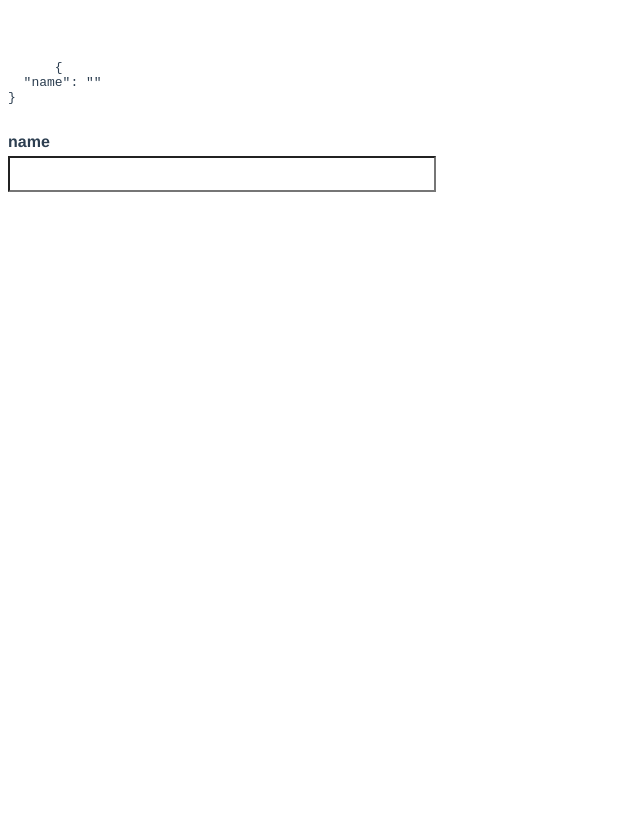
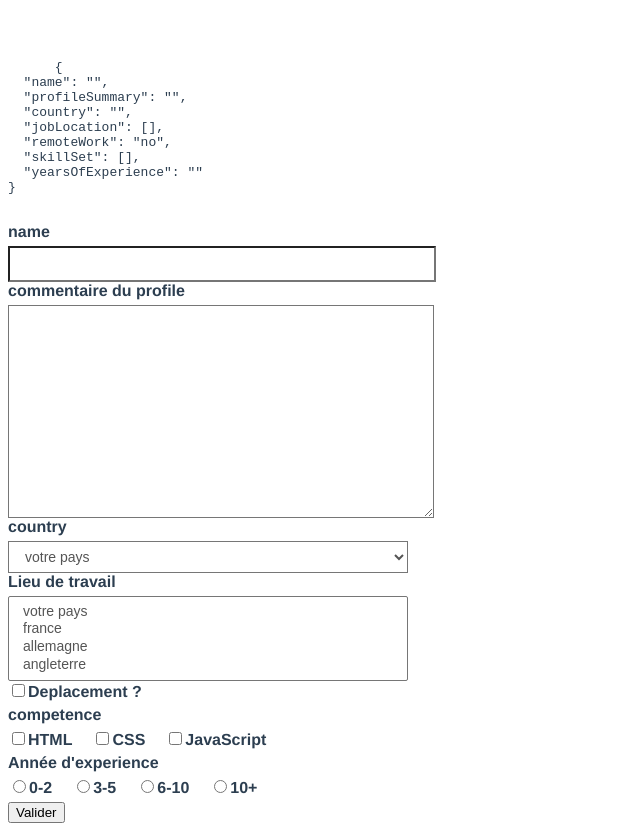
Before and after one commit to lapinRagnar/vue3_tuto, a Vue app: page / in a window 1280 px wide. Shown: the whole page, without its empty margins (0-640 px from the left). Before the commit the page ends 800 px from the top, so only its background shows below. Built offline with nearby package versions, Linux system fonts and the light colour scheme.

Commit message:
formulaire

```diff
--- a/src/App.vue
+++ b/src/App.vue
@@ -4,11 +4,69 @@
       {{ JSON.stringify(formValues, null, 2)}}
     </pre>
   </div>
-  <form action="">
+
+  <form @submit="submitForm">
     <div>
       <label for="name">name</label>
       <input type="text" id="name" v-model="formValues.name">
     </div>
+
+    <div>
+      <label for="profile">commentaire du profile</label>
+      <textarea name="profile" id="profile" cols="30" rows="10" v-model="formValues.profileSummary"></textarea>
+    </div>
+
+    <div>
+      <label for="country">country</label>
+      <select name="country" id="country" v-model="formValues.country">
+        <option value="">votre pays</option>
+        <option value="france">france</option>
+        <option value="allemagne">allemagne</option>
+        <option value="angleterre">angleterre</option>
+      </select>
+    </div>
+
+    <div>
+      <label for="job-location">Lieu de travail</label>
+      <select name="job-location" id="job-location" multiple v-model="formValues.jobLocation">
+        <option value="">votre pays</option>
+        <option value="france">france</option>
+        <option value="allemagne">allemagne</option>
+        <option value="angleterre">angleterre</option>
+      </select>
+    </div>
+
+    <div>
+      <input type="checkbox" id="remoteWork" v-model="formValues.remoteWork" true-value="yes" false-value="no">
+      <label for="remoteWork">Deplacement ?</label>
+    </div>
+
+    <div>
+      <label>competence</label>
+      <input type="checkbox" name="html" id="html" value="html" v-model="formValues.skillSet">
+      <label for="html">HTML</label >
+      <input type="checkbox" name="css" id="css" value="css" v-model="formValues.skillSet">
+      <label for="css">CSS</label>
+      <input type="checkbox" name="javascript" id="javascript" value="javascript" v-model="formValues.skillSet">
+      <label for="javascript">JavaScript</label>
+    </div>
+
+    <div>
+      <label >Année d'experience</label>
+      <input type="radio" name="0-2" id="0-2" value="0-2" v-model="formValues.yearsOfExperience">
+      <label for="0-2">0-2</label>
+      <input type="radio" name="3-5" id="3-5" value="3-5" v-model="formValues.yearsOfExperience">
+      <label for="3-5">3-5</label>
+      <input type="radio" name="6-10" id="6-10" value="6-10" v-model="formValues.yearsOfExperience">
+      <label for="6-10">6-10</label>
+      <input type="radio" name="10+" id="10+" value="10+" v-model="formValues.yearsOfExperience">
+      <label for="10+">10+</label>
+    </div>
+
+    <div>
+      <button>Valider</button>
+    </div>
+
   </form>
 </template>
 
@@ -18,12 +76,21 @@
   data(){
     return {
       formValues: {
-        name:''
+        name:'',
+        profileSummary: '',
+        country: '',
+        jobLocation: [],
+        remoteWork: 'no',
+        skillSet: [],
+        yearsOfExperience: ''
       }
     }
   },
   methods: {
-
+    submitForm(event){
+      event.preventDefault();
+      console.log('formulaire', this.formValues);
+    }
   }
 }
 </script>
```
